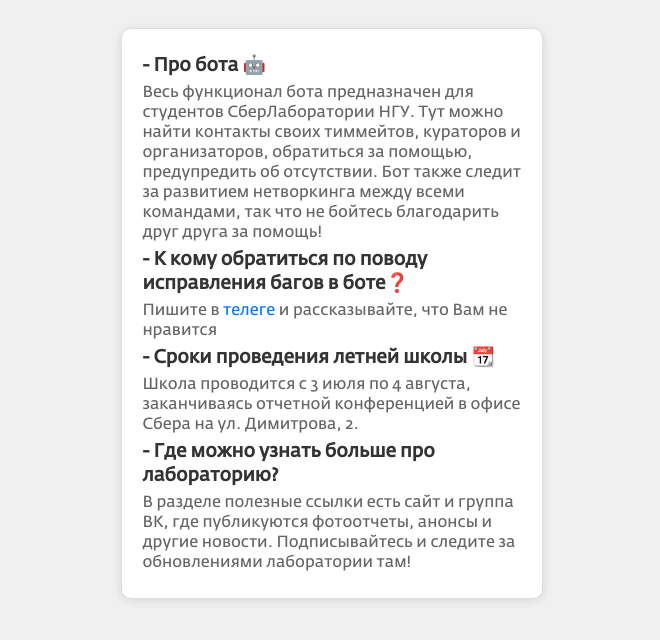
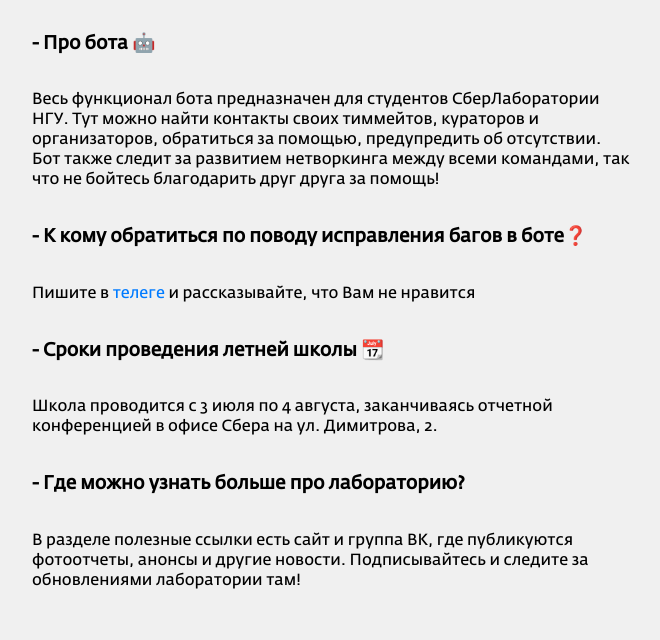
Before and after one commit to savilovaae/savilovaae.github.io, a plain HTML site: page index.html in a window 1280 px wide. Shown: the whole page, without its empty margins (308-968 px from the left). Drawn offline with Linux system fonts and the light colour scheme.

Commit message:
first try

```diff
--- a/index.html
+++ b/index.html
@@ -7,7 +7,6 @@
 </head>
 <body>
 <div class="container">
-    <div class="person-block">
         <div class="text-block">
             <h3><b>- Про бота 🤖</b></h3>
             <p>Весь функционал бота предназначен для студентов СберЛаборатории НГУ. Тут можно найти контакты своих
@@ -28,7 +27,6 @@
                 Подписывайтесь
                 и следите за обновлениями лаборатории там!</p>
         </div>
-    </div>
 </div>
 </body>
 </html>
--- a/styles.css
+++ b/styles.css
@@ -14,30 +14,6 @@ body {
     align-items: center;
 }
 
-.person-block {
-    display: flex;
-    flex-direction: row;
-    margin: 20px;
-    padding: 20px;
-    border: 1px solid #ddd;
-    border-radius: 10px;
-    width: 30%;
-    max-width: 800px;
-    background-color: white;
-    box-shadow: 0px 2px 10px rgba(0,0,0,0.1);
-    align-items: flex-start; /* обновлено это свойство */
-    justify-content: space-between;
-}
-
-.person-block img {
-    width: 300px;
-    height: 400px;
-    border-radius: 30px;
-    margin-right: 20px;
-    object-fit: cover;
-    object-position: center;
-}
-
 .text-block {
     display: flex;
     flex-direction: column;
@@ -46,17 +22,6 @@ body {
     margin-top: 5px;
 }
 
-.person-block h3 {
-    margin: 0;
-    text-align: left;
-    color: #333;
-}
-
-.person-block p {
-    text-align: left;
-    color: #666;
-    margin: 5px 0; /* добавлено свойство для устранения лишних отступов */
-}
 
 @media only screen and (max-width: 600px) {
     .person-block {
```
